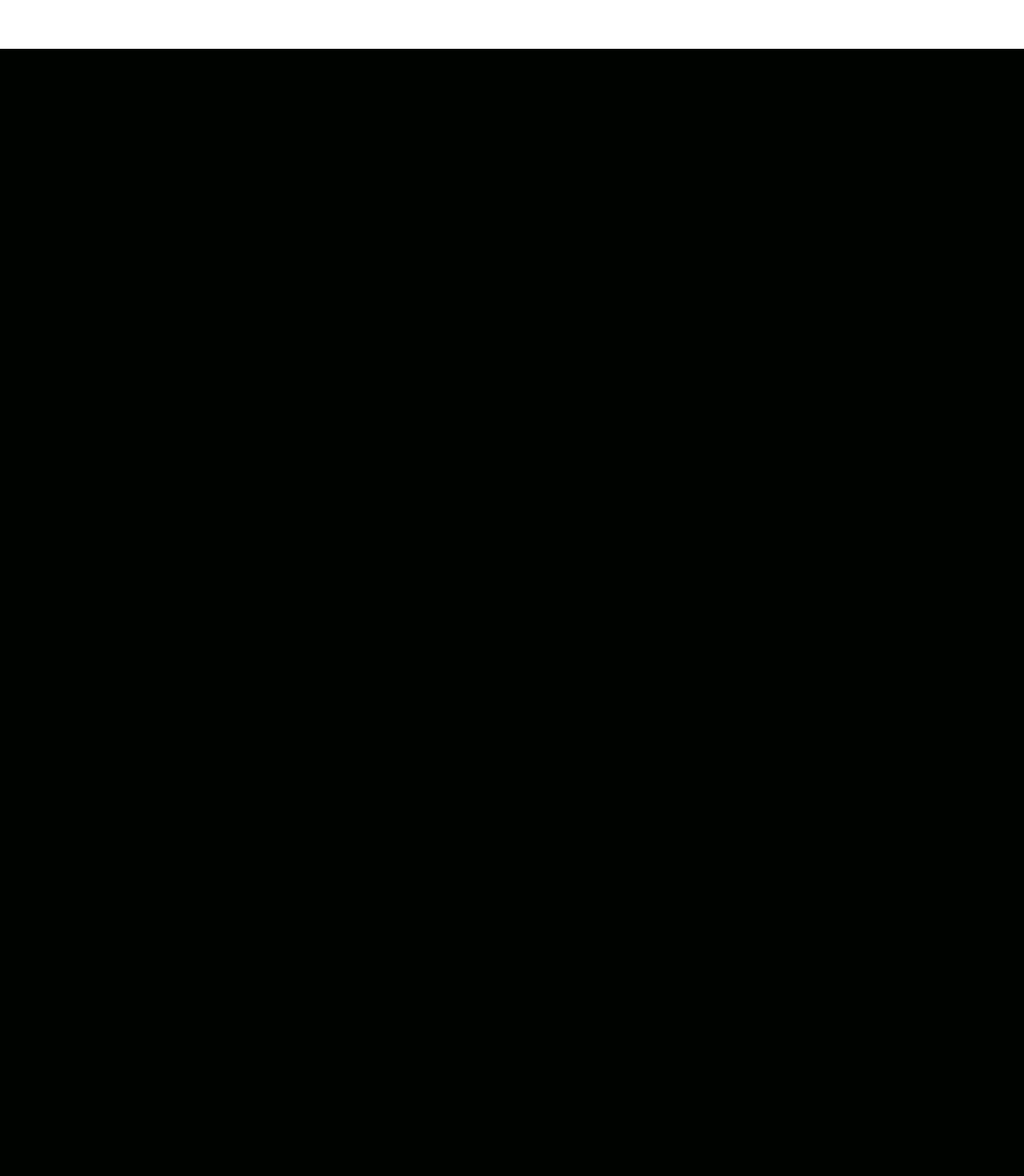
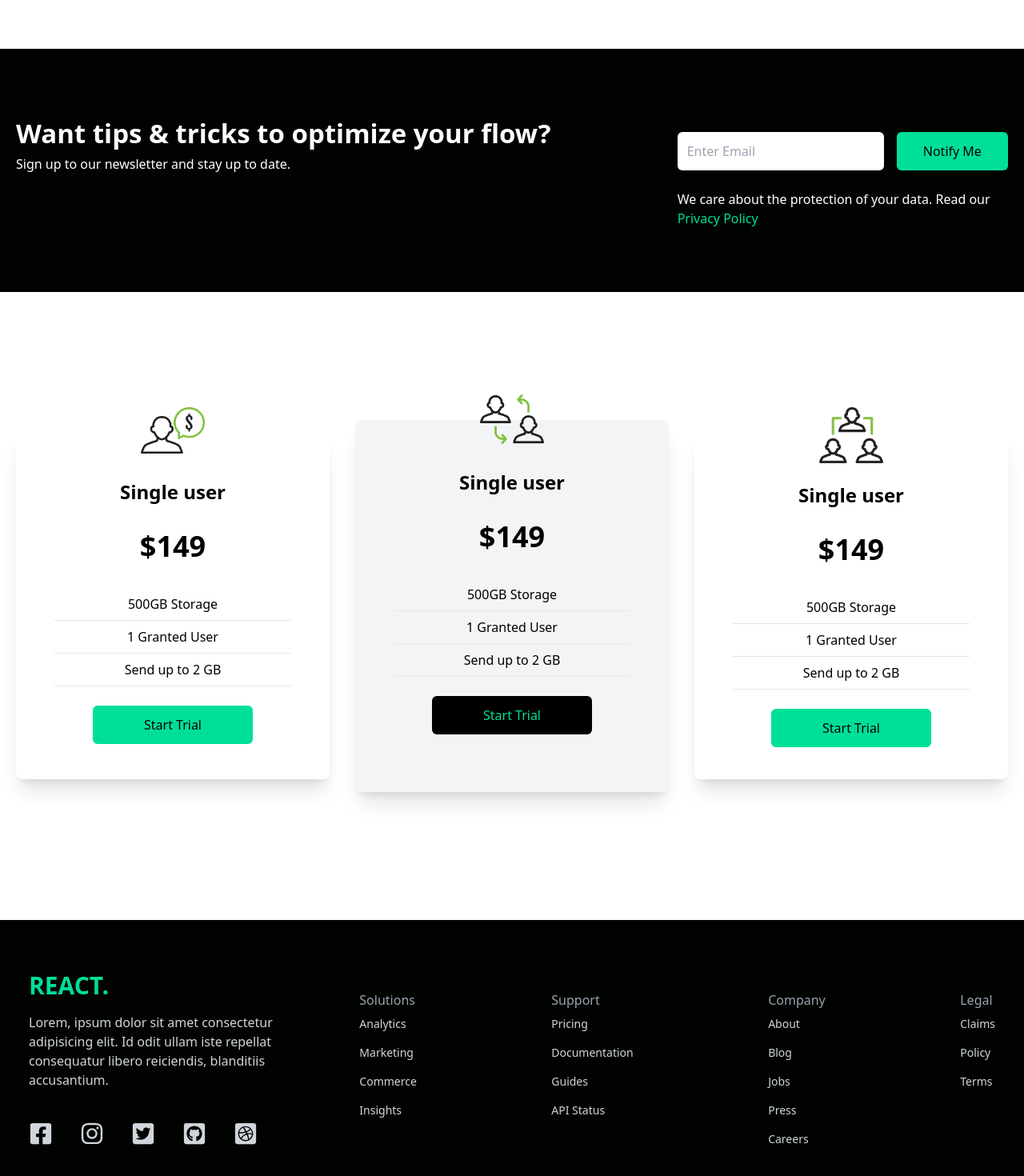
Before and after one commit to busayolawumi/DataFinance, a React (Vite) app: page / in a window 1280 px wide. Shown: the part 1316-2786 px from the top of the page at 80% size. Before the commit the page ends 1377 px from the top, so only its background shows below. Built offline with nearby package versions, Linux system fonts and the light colour scheme.

Commit message:
Frontend: "Last 3 components done, fixed Nav"

```diff
--- a/src/App.jsx
+++ b/src/App.jsx
@@ -1,7 +1,10 @@
 import React from 'react'
 import Analytics from './Components/Analytics'
+import Cards from './Components/Cards'
+import Footer from './Components/Footer'
 import Hero from './Components/Hero'
 import Navbar from './Components/Navbar'
+import Newsletter from './Components/Newsletter'
 
 const App = () => {
   return (
@@ -9,6 +12,9 @@
       <Navbar />
       <Hero />
       <Analytics />
+      <Newsletter />
+      <Cards />
+      <Footer />
     </>
   )
 }
--- /dev/null
+++ b/src/Components/Cards.jsx
@@ -0,0 +1,48 @@
+import React from 'react'
+import Single from '../assets/single.png'
+import Double from '../assets/double.png'
+import Triple from '../assets/triple.png'
+
+const Cards = () => {
+  return (
+    <div className='w-full py-[10rem] px-4 bg-white'>
+        <div className='max-w-[1240px] mx-auto grid md:grid-cols-3 gap-8'>
+            <div className='w-full shadow-xl flex flex-col p-4 my-4 rounded-lg hover:scale-105 duration-300'>
+                <img className='w-20 mx-auto mt-[-3rem] bg-white' src={Single} alt="/" />
+                <h2 className='text-2xl font-bold text-center py-8'>Single user</h2>
+                <p className='text-center text-4xl font-bold'>$149</p>
+                <div className='text-center font-medium'>
+                    <p className='py-2 border-b mx-8 mt-8'>500GB Storage</p>
+                    <p className='py-2 border-b mx-8'>1 Granted User</p>
+                    <p className='py-2 border-b mx-8'>Send up to 2 GB</p>
+                </div>
+                <button className='bg-[#00df9a] w-[200px] rounded-md font-medium mx-auto my-6 py-3'>Start Trial</button>
+            </div>
+            <div className='bg-gray-100 w-full shadow-xl flex flex-col p-4  md:my-0 my-8 rounded-lg hover:scale-105 duration-300'>
+                <img className='w-20 mx-auto mt-[-3rem]' src={Double} alt="/" />
+                <h2 className='text-2xl font-bold text-center py-8'>Single user</h2>
+                <p className='text-center text-4xl font-bold'>$149</p>
+                <div className='text-center font-medium'>
+                    <p className='py-2 border-b mx-8 mt-8'>500GB Storage</p>
+                    <p className='py-2 border-b mx-8'>1 Granted User</p>
+                    <p className='py-2 border-b mx-8'>Send up to 2 GB</p>
+                </div>
+                <button className='bg-black  text-[#00df9a] w-[200px] rounded-md font-medium mx-auto my-6 py-3'>Start Trial</button>
+            </div>
+            <div className='w-full shadow-xl flex flex-col p-4 my-4 rounded-lg hover:scale-105 duration-300'>
+                <img className='w-20 mx-auto mt-[-3rem] bg-white' src={Triple} alt="/" />
+                <h2 className='text-2xl font-bold text-center pt-6 pb-8'>Single user</h2>
+                <p className='text-center text-4xl font-bold'>$149</p>
+                <div className='text-center font-medium'>
+                    <p className='py-2 border-b mx-8 mt-8'>500GB Storage</p>
+                    <p className='py-2 border-b mx-8'>1 Granted User</p>
+                    <p className='py-2 border-b mx-8'>Send up to 2 GB</p>
+                </div>
+                <button className='bg-[#00df9a] w-[200px] rounded-md font-medium mx-auto my-6 py-3'>Start Trial</button>
+            </div>
+        </div>
+    </div>
+  )
+}
+
+export default Cards
--- /dev/null
+++ b/src/Components/Footer.jsx
@@ -0,0 +1,60 @@
+import React from 'react'
+import { FaDribbbleSquare, FaFacebookSquare, FaGithubSquare, FaInstagram, FaTwitterSquare } from 'react-icons/fa'
+
+const Footer = () => {
+  return (
+    <div className='max-w-[1240px] mx-auto py-16 px-4 grid lg:grid-cols-3 gap-8 text-gray-300'>
+        <div>
+            <h1 className='w-full text-3xl font-bold text-[#00df9a]'>REACT.</h1>
+            <p className='py-4'>Lorem, ipsum dolor sit amet consectetur adipisicing elit. Id odit ullam iste repellat consequatur libero reiciendis, blanditiis accusantium.</p>
+            <div className='flex justify-between md:w-[75%] my-6'>
+                <FaFacebookSquare size={30} />
+                <FaInstagram size={30} />
+                <FaTwitterSquare size={30} />
+                <FaGithubSquare size={30} />
+                <FaDribbbleSquare size={30} />
+            </div>
+        </div>
+        <div className='lg:col-span-2 flex justify-between mt-6'>
+            <div>
+                <h6 className='font-medium text-gray-400'>Solutions</h6>
+                <ul>
+                    <li className='py-2 text-sm'>Analytics</li>
+                    <li className='py-2 text-sm'>Marketing</li>
+                    <li className='py-2 text-sm'>Commerce</li>
+                    <li className='py-2 text-sm'>Insights</li>
+                </ul>
+            </div>
+            <div>
+                <h6 className='font-medium text-gray-400'>Support</h6>
+                <ul>
+                    <li className='py-2 text-sm'>Pricing</li>
+                    <li className='py-2 text-sm'>Documentation</li>
+                    <li className='py-2 text-sm'>Guides</li>
+                    <li className='py-2 text-sm'>API Status</li>
+                </ul>
+            </div>
+            <div>
+                <h6 className='font-medium text-gray-400'>Company</h6>
+                <ul>
+                    <li className='py-2 text-sm'>About</li>
+                    <li className='py-2 text-sm'>Blog</li>
+                    <li className='py-2 text-sm'>Jobs</li>
+                    <li className='py-2 text-sm'>Press</li>
+                    <li className='py-2 text-sm'>Careers</li>
+                </ul>
+            </div>
+            <div>
+                <h6 className='font-medium text-gray-400'>Legal</h6>
+                <ul>
+                    <li className='py-2 text-sm'>Claims</li>
+                    <li className='py-2 text-sm'>Policy</li>
+                    <li className='py-2 text-sm'>Terms</li>
+                </ul>
+            </div>
+        </div>
+    </div>
+  )
+}
+
+export default Footer
--- a/src/Components/Navbar.jsx
+++ b/src/Components/Navbar.jsx
@@ -3,7 +3,7 @@
 
 const Navbar = () => {
 
-    const [nav, setNav] =useState(true)
+    const [nav, setNav] =useState(false)
 
     const navToggleHandler = () =>{
         setNav(!nav)
@@ -20,9 +20,9 @@
             <li className='p-4'>Contact</li>
         </ul>
         <button onClick={navToggleHandler} className={'block sm:hidden'}>
-            {!nav ? <AiOutlineClose size={20} /> :  <AiOutlineMenu size={20}/>}
+            {nav ? <AiOutlineClose size={20} /> :  <AiOutlineMenu size={20}/>}
         </button>
-        <div className={!nav ? 'fixed sm:hidden left-0 top-0 w-[60%] h-full border-r border-r-gray-900 bg-[#000300] p-4 ease-in-out duration-500' : 'fixed left-[-100%]'}>
+        <div className={nav ? 'fixed sm:hidden left-0 top-0 w-[60%] h-full border-r border-r-gray-900 bg-[#000300] p-4 ease-in-out duration-500' : 'fixed left-[-100%]'}>
             <h1 className='w-full mt-4 text-3xl font-bold text-[#00df9a]'>REACT.</h1>
             <ul className='uppercase p-4'>
                 <li className='p-4 border-b border-gray-600'>Home</li>
--- /dev/null
+++ b/src/Components/Newsletter.jsx
@@ -0,0 +1,23 @@
+import React from 'react'
+
+const Newsletter = () => {
+  return (
+    <div className='w-full py-16 text-white px-4'>
+        <div className='max-w-[1240px] mx-auto grid lg:grid-cols-3'>
+            <div className='lg:col-span-2 my-4'>
+                <h1 className='md:text-[33px] sm:text-3xl text-2xl font-bold py-2'>Want tips & tricks to optimize your flow?</h1>
+                <p>Sign up to our newsletter and stay up to date.</p>
+            </div>
+            <div className='my-4'>
+                <div className='flex flex-col sm:flex-row items-center justify-between w-full'>
+                    <input className='p-3 flex w-full rounded-md text-black' type="email" placeholder='Enter Email' />
+                    <button className='bg-[#00df9a] text-black rounded-md font-medium w-[200px] ml-4 my-6 px-6 py-3'>Notify Me</button>
+                </div>
+                    <p>We care about the protection of your data. Read our <span className='text-[#00df9a]'>Privacy Policy</span></p>
+            </div>
+        </div>
+    </div>
+  )
+}
+
+export default Newsletter
```
